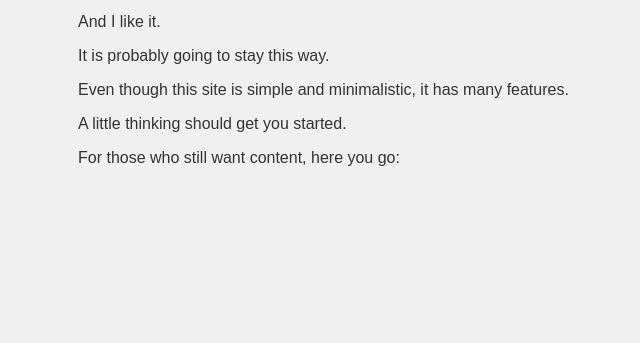
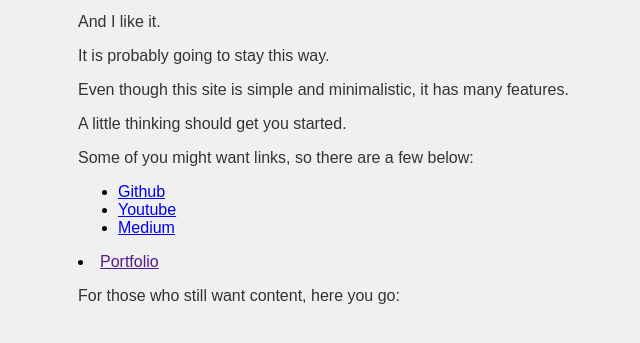
Before and after one commit to RhutvikH/RhutvikH.github.io, a plain HTML site: page index.html in a window 1280 px wide. Shown: the part 121-464 px from the top of the page, without its empty margins (50-690 px from the left). Drawn offline with Linux system fonts and the light colour scheme.

Commit message:
Update index.html

```diff
--- a/index.html
+++ b/index.html
@@ -27,6 +27,11 @@
         <p>It is probably going to stay this way.</p>
         <p>Even though this site is simple and minimalistic, it has many features.</p>
         <p>A little thinking should get you started.</p>
+        <p>Some of you might want links, so there are a few below:</p>
+        <ul><li><a href="https://github.com/RhutvikH">Github</a></li>
+            <li><a href="https://www.youtube.com/channel/UCzyccg_okk6n6d3jTfaZ2xg">Youtube</a></li>
+            <li><a href="https://medium.com/@rhutvikhegde">Medium</a></li></ul>
+            <li><a href="">Portfolio</a></li>
         <p>For those who still want content, here you go: </p>
         <p><marquee><a href="https://www.youtube.com/watch?v=jNQXAC9IVRw">content</a></marquee></p>
     </div>
```
